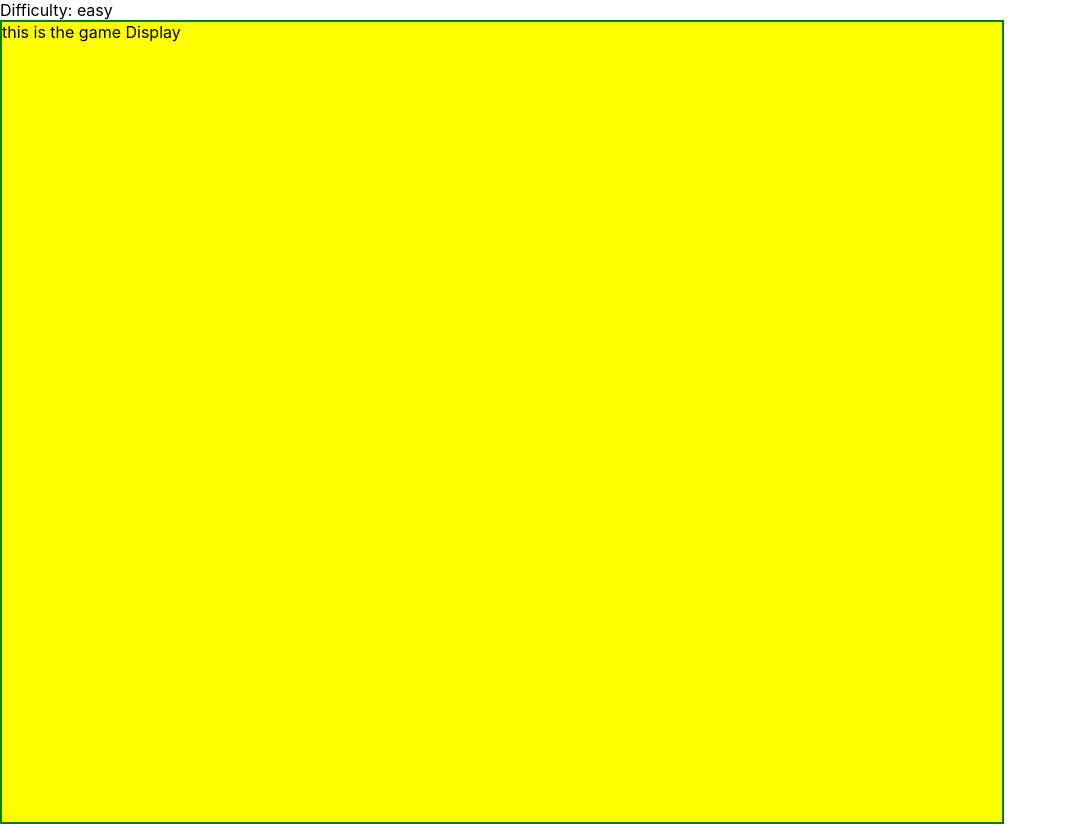
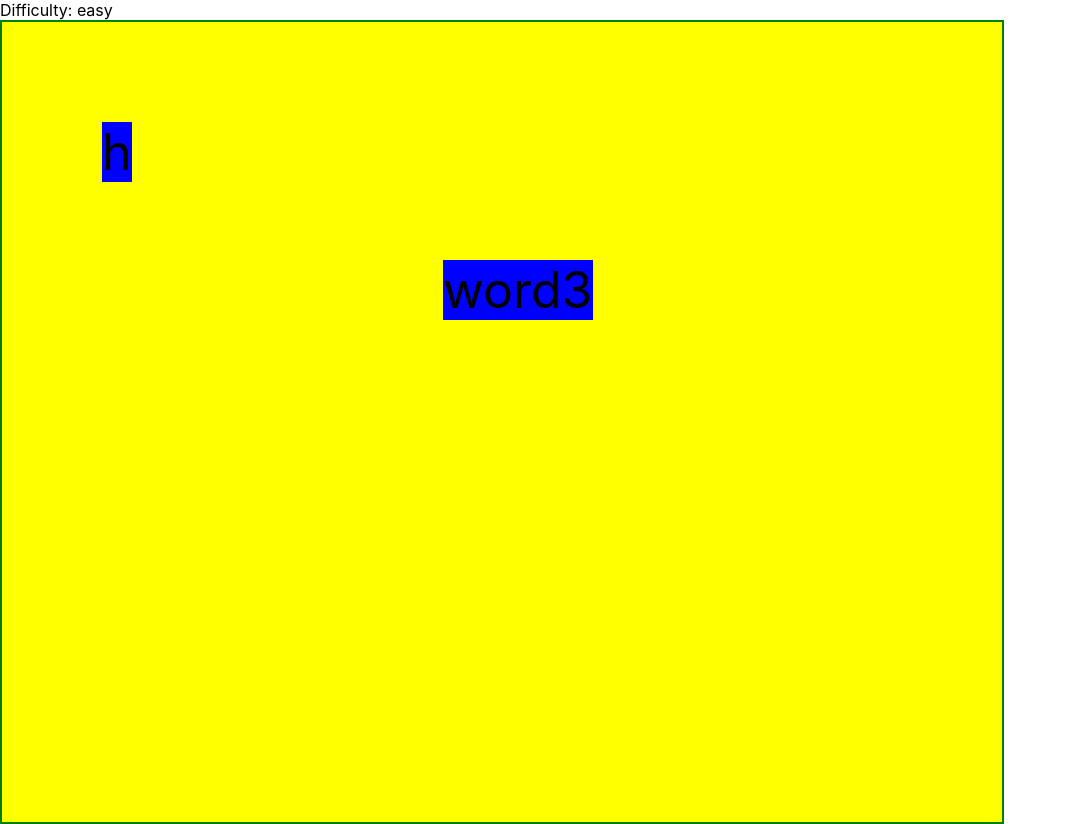
Before and after one commit to MNWN-1115/Typist, a React (Create React App) app: page / in a window 1280 px wide. Both pictures are taken after a click on the button "Take it easy". Shown: the whole page, without its empty margins (0-1067 px from the left). Built offline with nearby package versions, Linux system fonts and the light colour scheme.

Commit message:
added in random word display

```diff
--- a/src/App.js
+++ b/src/App.js
@@ -8,20 +8,37 @@ class App extends Component {
     super();
     this.state = {
       gameMode: '',
+      curWords: [['h', 100, 100]],
     };
     this.handleButtonClick = this.handleButtonClick.bind(this);
+    this.handleGameLogic = this.handleGameLogic.bind(this);
   };
 
   handleButtonClick(e) {
+    setInterval(this.handleGameLogic, 2000)
     this.setState({
       gameMode: e.target.value
     })
   }
 
+  fetchNewWord() {
+    let wordList = ['word1', 'word2', 'word3', 'word4', 'word5']
+    return wordList[Math.round(Math.random() * (wordList.length - 1))]
+  }
+
+  handleGameLogic() {
+    console.log('hello')
+    let word = this.fetchNewWord();
+    let top = Math.round(Math.random() * 500);
+    let left = Math.round(Math.random() * 1000);
+    this.setState({
+      curWords: [...this.state.curWords, [word, top, left]]
+    })
+  }
   render() {
     let currentPage = this.state.gameMode === '' ?
     <MainPage handleClick={this.handleButtonClick}/> :
-    <GamePage mode={this.state.gameMode}/>;
+    <GamePage mode={this.state.gameMode} words={this.state.curWords}/>;
     return (
       <div className="App">
         <header className="App-header">
--- a/src/components/GamePage.js
+++ b/src/components/GamePage.js
@@ -2,11 +2,11 @@ import React from 'react';
 import GameDisplay from './subComponents/GameDisplay';
 import StatsBar from './subComponents/StatsBar';
 
-const GamePage = ({ mode }) => {
+const GamePage = ({ mode, words }) => {
     return (
         <div>
             <StatsBar mode={mode}/>
-            <GameDisplay />
+            <GameDisplay words={words}/>
         </div>
     )
 };
--- /dev/null
+++ b/src/components/subComponents/GameDisplayFigure.js
@@ -0,0 +1,17 @@
+import React from 'react';
+
+const GameDisplayFigure = ({ display, left, top}) => {
+    return (
+        <p style={{
+            backgroundColor: 'Blue',
+            position: 'absolute',
+            marginLeft: `${left}px`,
+            marginTop: `${top}px`,
+            fontSize: '50px'
+        }}>
+        {display}
+        </p>
+    );
+};
+
+export default GameDisplayFigure;
--- a/src/components/subComponents/gameDisplay.js
+++ b/src/components/subComponents/gameDisplay.js
@@ -1,15 +1,17 @@
 import React from 'react';
+import GameDisplayFigure from './GameDisplayFigure';
 
-const GameDisplay = () => {
+const GameDisplay = ({ words }) => {
+    const display = words.map((word, i) => <GameDisplayFigure display={word[0]} left={word[1]} top={word[2]} key={i}/>);
     return (
-        <div style={
-            {
-                backgroundColor: "Yellow",
-                width: '1000px',
-                height: '800px',
-                border: '2px solid green'
-            }
-        }> this is the game Display</div>
+        <div style={{
+            backgroundColor: 'Yellow',
+            width: '1000px',
+            height: '800px',
+            border: '2px solid green'
+        }}>
+        {display}
+        </div>
     )
 };
 
```
